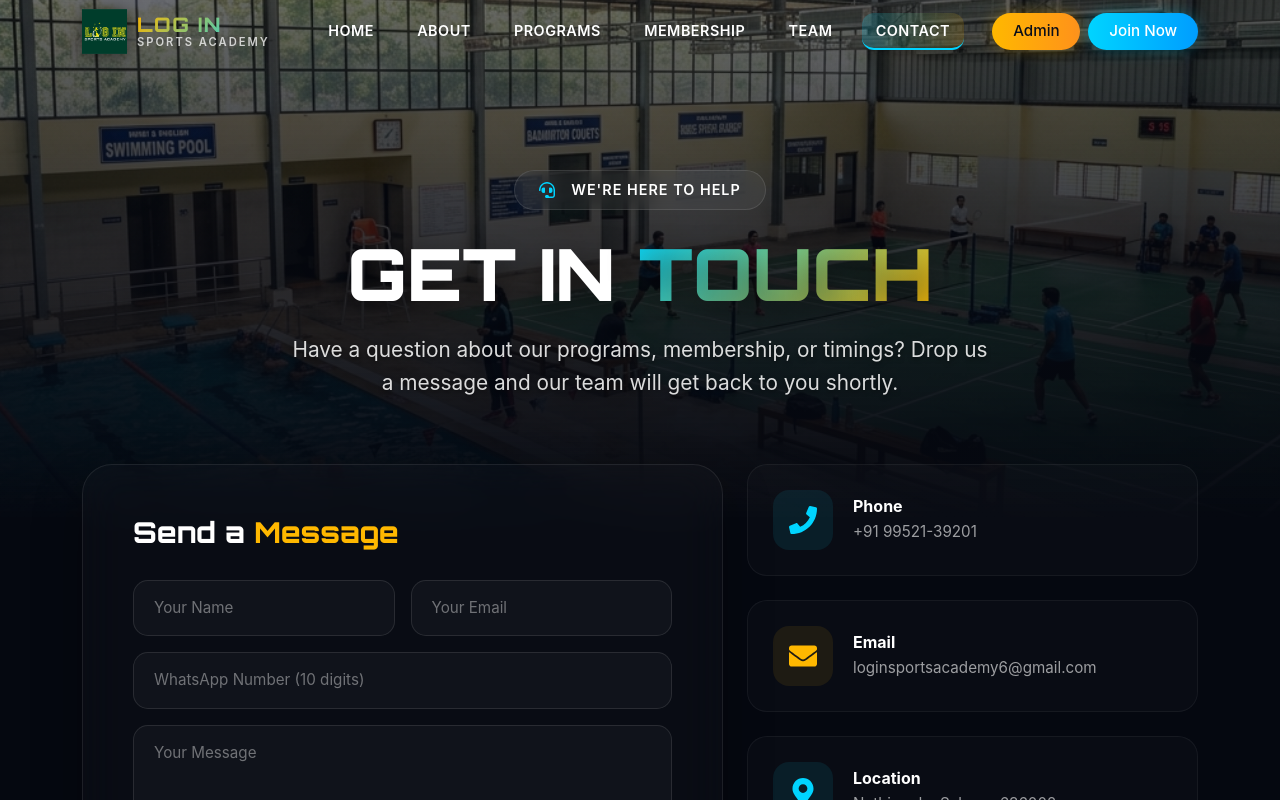
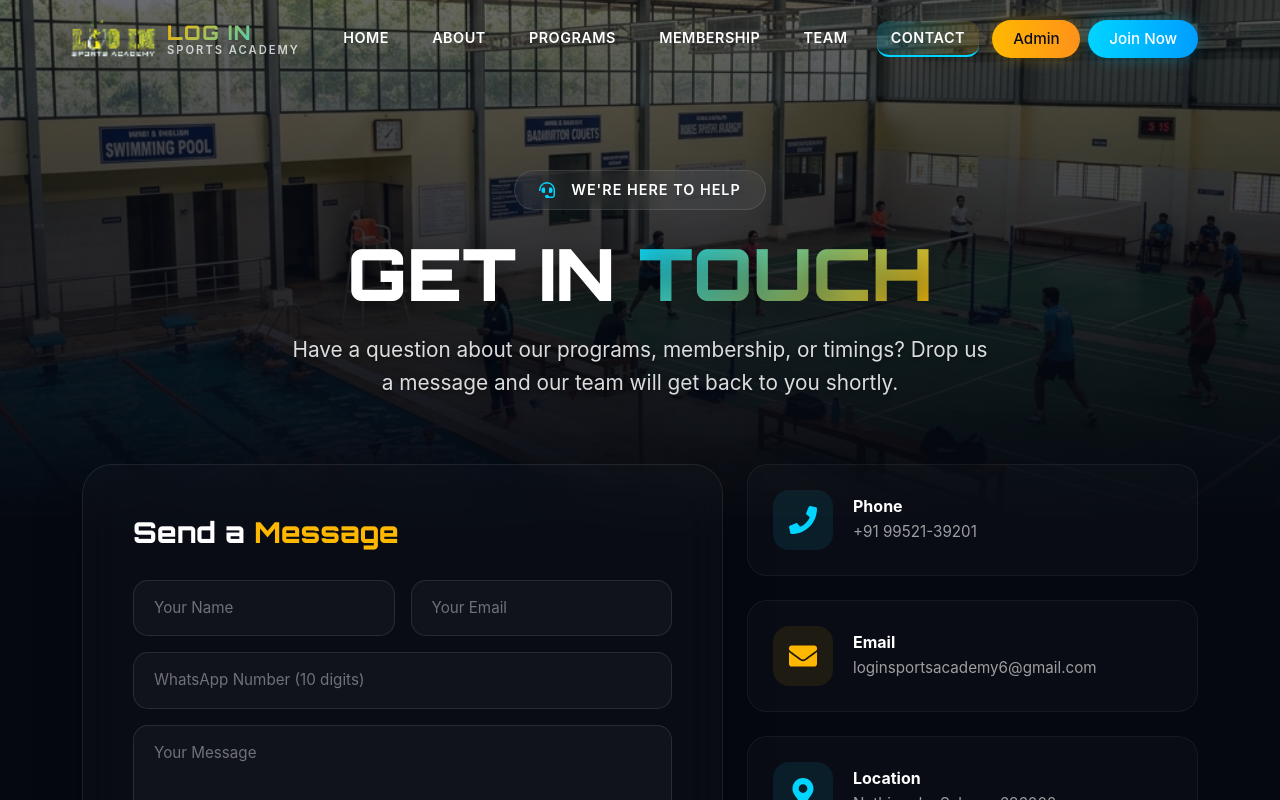
Before and after one commit to deepak-05dktopG/Login-Sports-Academy, a React (Vite) app in the folder client/: page /contact in a window 1280 px wide. Shown: the top 800 px of the page. Built offline with nearby package versions, Linux system fonts and the light colour scheme; no server answers.

Commit message:
logo update

```diff
--- a/client/src/components/Navbar.jsx
+++ b/client/src/components/Navbar.jsx
@@ -137,10 +137,11 @@ const Navbar = () => {
             <img
               src="/assets/Logo.png"
               alt="Login Sports Academy Logo"
+              className=" logo-3d-animate"
               style={{
-                height: "45px",
+                height: "60px",
                 width: "auto",
-                marginRight: "10px",
+                marginRight: "25px",
                 filter: isScrolled ? "none" : "drop-shadow(0 2px 8px rgba(0, 0, 0, 0.5))"
               }}
             />
@@ -326,6 +327,18 @@ const styles = `
       padding-bottom: 20px;
     }
   }
+
+  @keyframes logo3DFloat {
+    0% { transform: perspective(800px) translateY(0px) rotateX(0deg) rotateY(0deg) scale(1.5); }
+    50% { transform: perspective(800px) translateY(-4px) rotateX(4deg) rotateY(5deg) scale(1.55); }
+    100% { transform: perspective(800px) translateY(0px) rotateX(0deg) rotateY(0deg) scale(1.5); }
+  }
+
+  .logo-3d-animate {
+    animation: logo3DFloat 5s ease-in-out infinite;
+    transform-style: preserve-3d;
+    will-change: transform;
+  }
 `;
 
 // Inject styles once
```
Also changed, not shown: client/public/assets/Logo.png.
